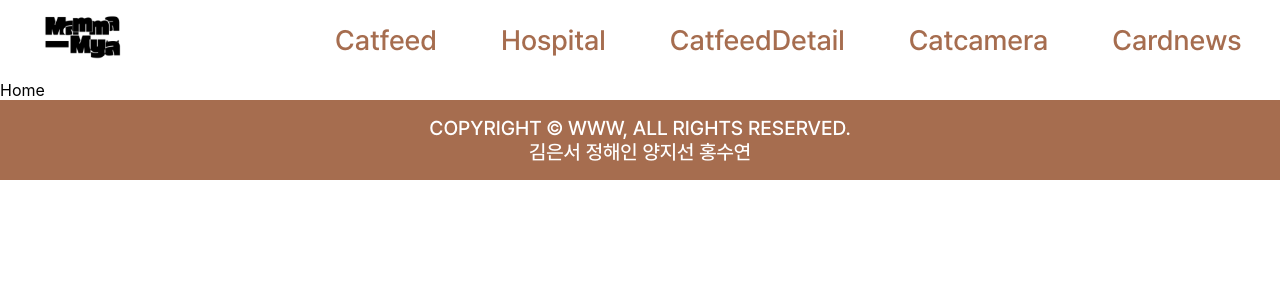
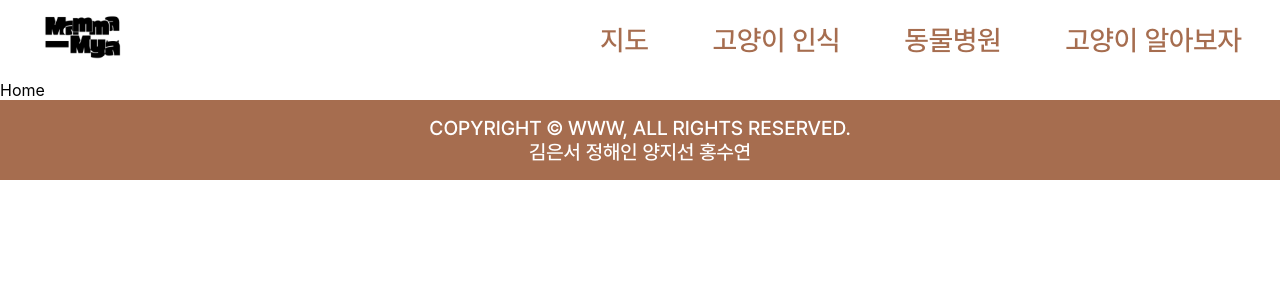
Before and after one commit to DS-WWW/Frontend, a React (Create React App) app: page / in a window 1280 px wide. Shown: the top 300 px of the page. Built offline with nearby package versions, Linux system fonts and the light colour scheme.

Commit message:
navbar 메뉴 목록 수정

```diff
--- a/src/components/Navbar.js
+++ b/src/components/Navbar.js
@@ -16,27 +16,22 @@ const Navbar = () => {
         <ul className='nav-right'>
           <li className='nav-li'>
             <NavLink to='/Catfeed' className='nav-link'>
-              Catfeed
+              지도
+            </NavLink>
+          </li>
+          <li className='nav-li'>
+            <NavLink to='/Catcamera' className='nav-link'>
+              고양이 인식
             </NavLink>
           </li>
           <li className='nav-li'>
             <NavLink to='/Hospital' className='nav-link'>
-              Hospital
-            </NavLink>
-          </li>
-          <li className='nav-li'>
-            <NavLink to='/Catfeed/CatfeedDetail' className='nav-link'>
-              CatfeedDetail
-            </NavLink>
-          </li>
-          <li className='nav-li'>
-            <NavLink to='/Catcamera' className='nav-link'>
-              Catcamera
+              동물병원
             </NavLink>
           </li>
           <li className='nav-li'>
             <NavLink to='/Cardnews' className='nav-link'>
-              Cardnews
+              고양이 알아보자
             </NavLink>
           </li>
         </ul>
```
